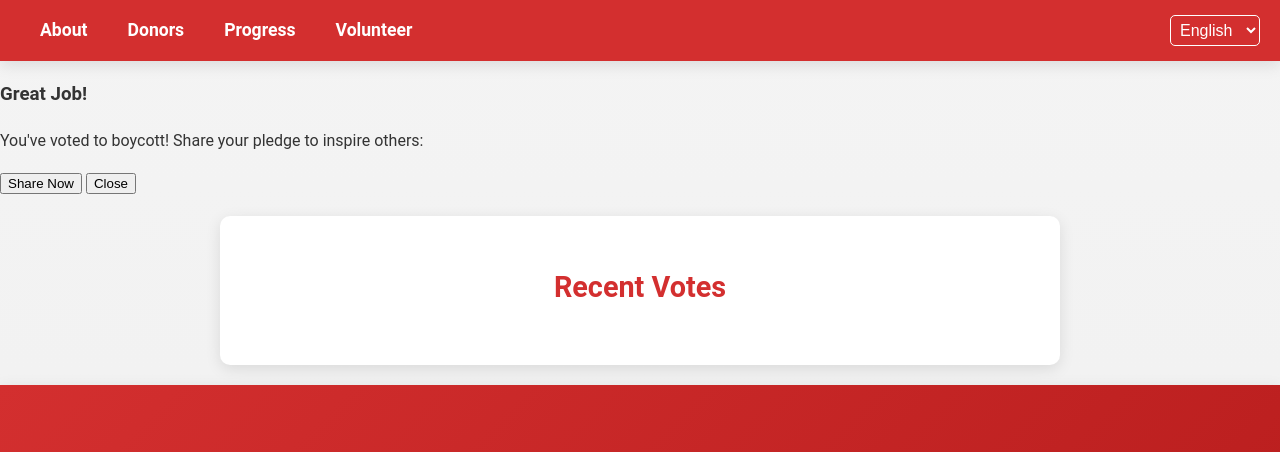
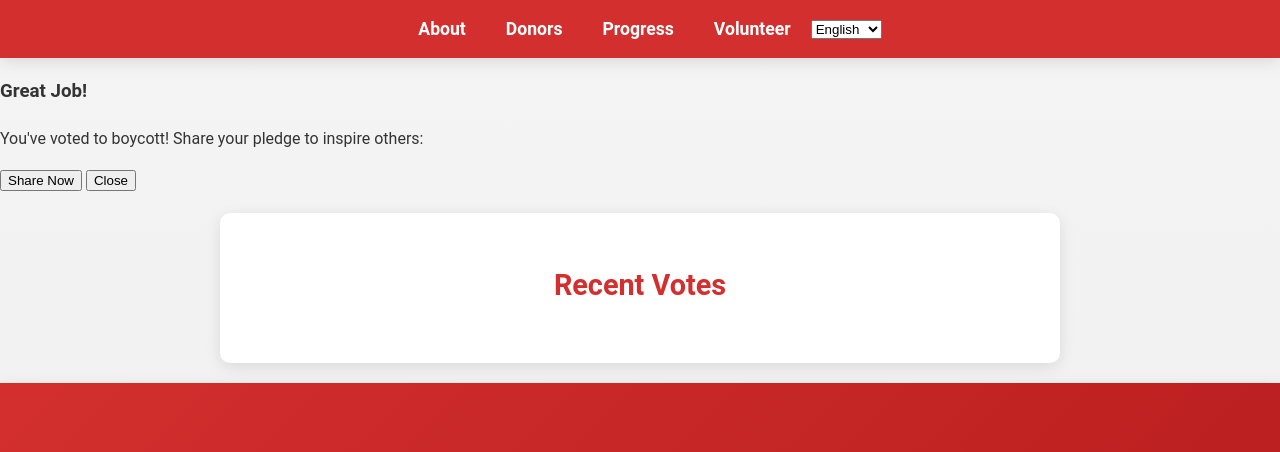
Before and after one commit to Alice891-rgb/boycott-site, a plain HTML site: page index.html in a window 1280 px wide. Shown: the top 452 px of the page. Drawn offline with nearby package versions, Linux system fonts and the light colour scheme; a script that the page names is missing.

Commit message:
Update style.css

```diff
--- a/style.css
+++ b/style.css
@@ -27,7 +27,7 @@ body {
     box-shadow: var(--shadow);
     z-index: 1000;
     display: flex;
-    justify-content: space-between;
+    justify-content: center;
     align-items: center;
 }
 
@@ -54,20 +54,6 @@ body {
 .sticky-nav ul li a:focus {
     color: #f0f0f0;
     outline: none;
-}
-
-.language-switcher select {
-    padding: 5px;
-    border-radius: 5px;
-    border: 1px solid #fff;
-    background: transparent;
-    color: #fff;
-    font-size: 1em;
-}
-
-.language-switcher select option {
-    background: #333;
-    color: #fff;
 }
 
 /* Hero Section */
```
